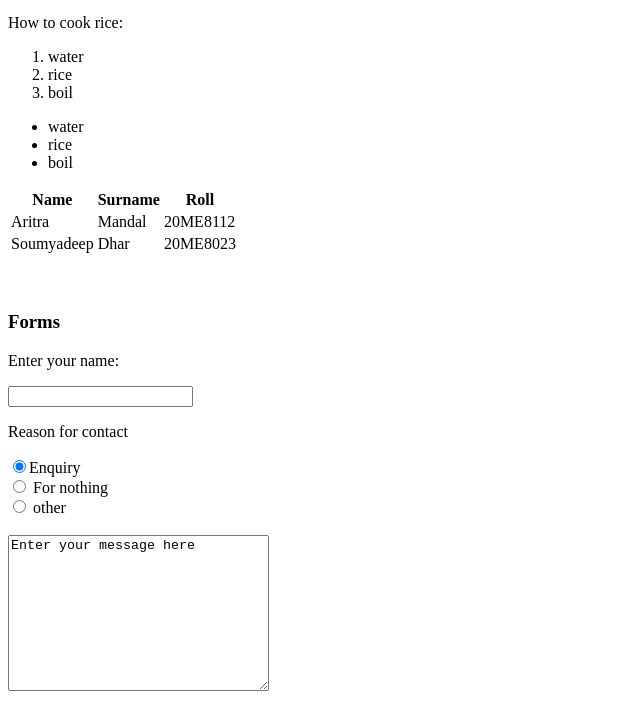
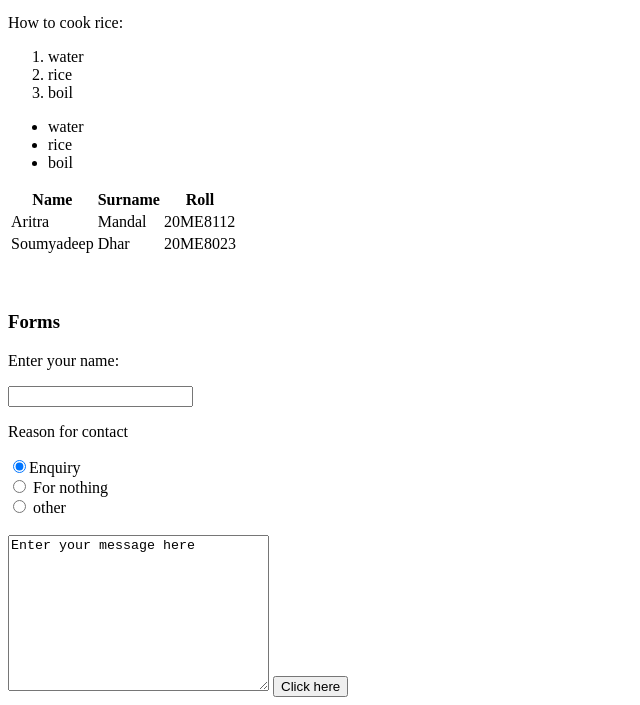
Before and after one commit to aritraMandal02/aritraswebsite.github.io, a plain HTML site: page index.html in a window 1280 px wide. Shown: the part 491-1196 px from the top of the page, without its empty margins (0-640 px from the left). Drawn offline with Linux system fonts and the light colour scheme.

Commit message:
Update index.html

```diff
--- a/index.html
+++ b/index.html
@@ -51,6 +51,7 @@
             <input type="radio"> other <br>
             <br>
             <textarea name="name" id="" cols="30" rows="10">Enter your message here</textarea>
+            <input type="submit" value="Click here">
         </form>
     </body>
 </html>
```
